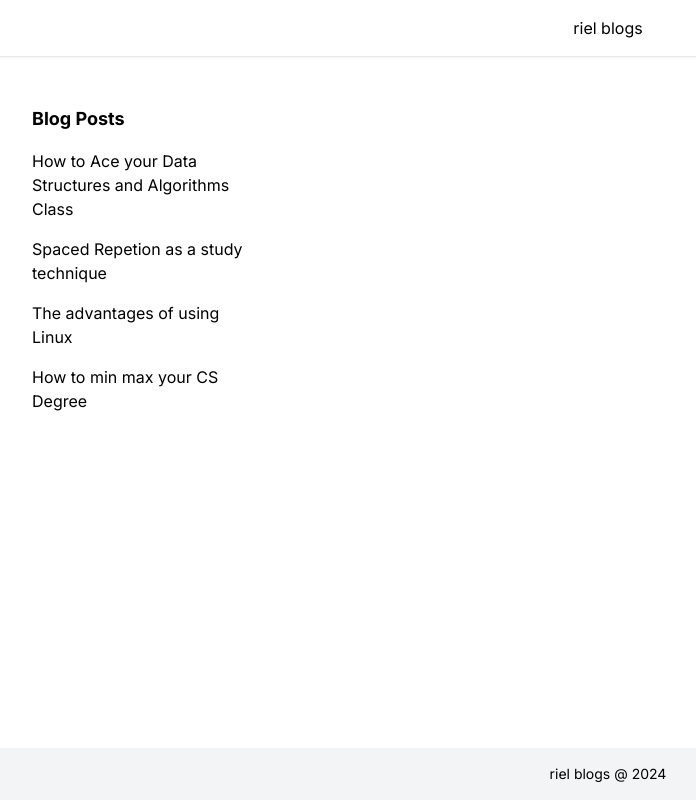
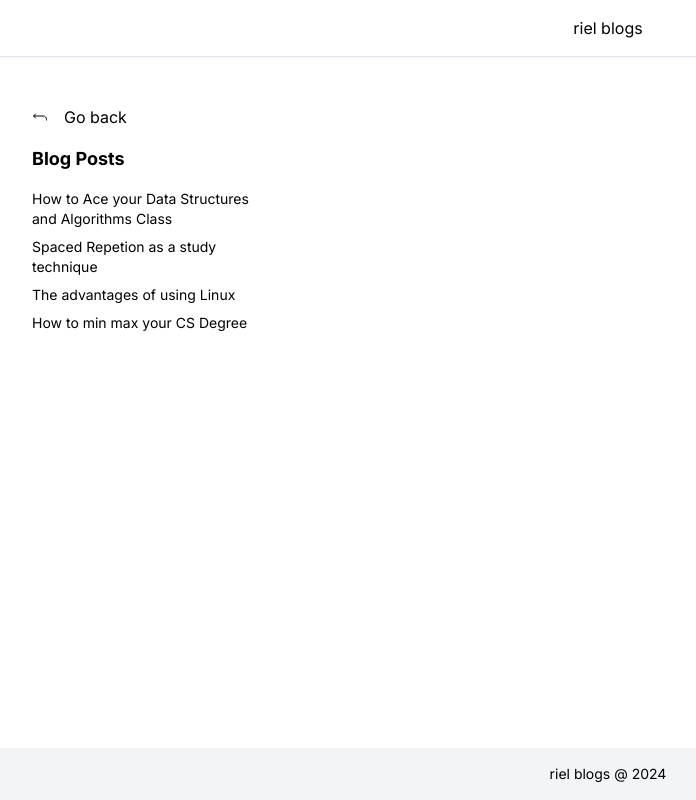
Before and after one commit to rieljasperapos/blog, a Next.js app: page /blogs/1 in a window 1280 px wide. Shown: the whole page, without its empty margins (32-728 px from the left). Built offline with nearby package versions, Linux system fonts and the light colour scheme.

Commit message:
feat: back button that navigates to home page

```diff
--- a/src/components/blog-list.tsx
+++ b/src/components/blog-list.tsx
@@ -2,6 +2,8 @@
 import { BlogList } from "@/static/content";
 import { Content2 } from "@/static/content";
 import { useRouter } from "next/navigation";
+import { IoReturnUpBackOutline } from "react-icons/io5";
+import Link from "next/link";
 
 interface BlogProps {
   title: string;
@@ -15,12 +17,16 @@ const Blogs: React.FC<BlogProps> = ({ title }) => {
   return (
     <>
       <div className="cursor-pointer flex flex-col gap-4">
+        <Link href="/" className="flex items-center gap-4 hover:text-orange-500 hover:font-bold">
+          <IoReturnUpBackOutline />
+          <p>Go back</p>
+        </Link>
         <h1 className="font-bold text-lg">Blog Posts</h1>
         <ul>
           {Content2.map((blog, idx) => (
             <li
               key={idx}
-              className={`${blog.title === title.replaceAll("-", " ") ? "text-orange-500" : ""} mb-4 hover:text-orange-500 hover:underline`}
+              className={`${blog.title === title.replaceAll("-", " ") ? "text-orange-500" : ""} mb-2 hover:text-orange-500 hover:underline text-sm`}
               onClick={() => handleClick(blog.title)}
               >
                 {blog.title}
```
